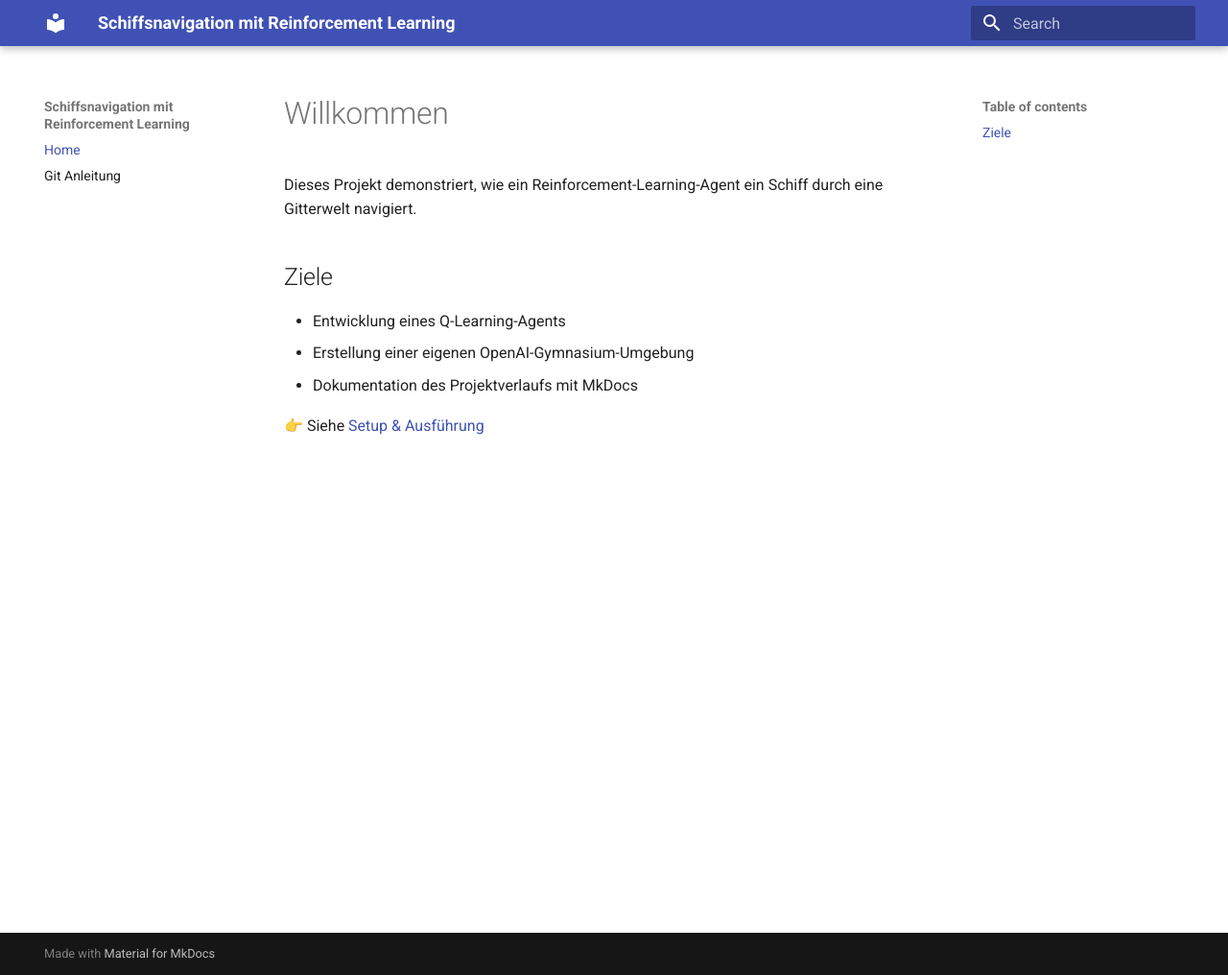
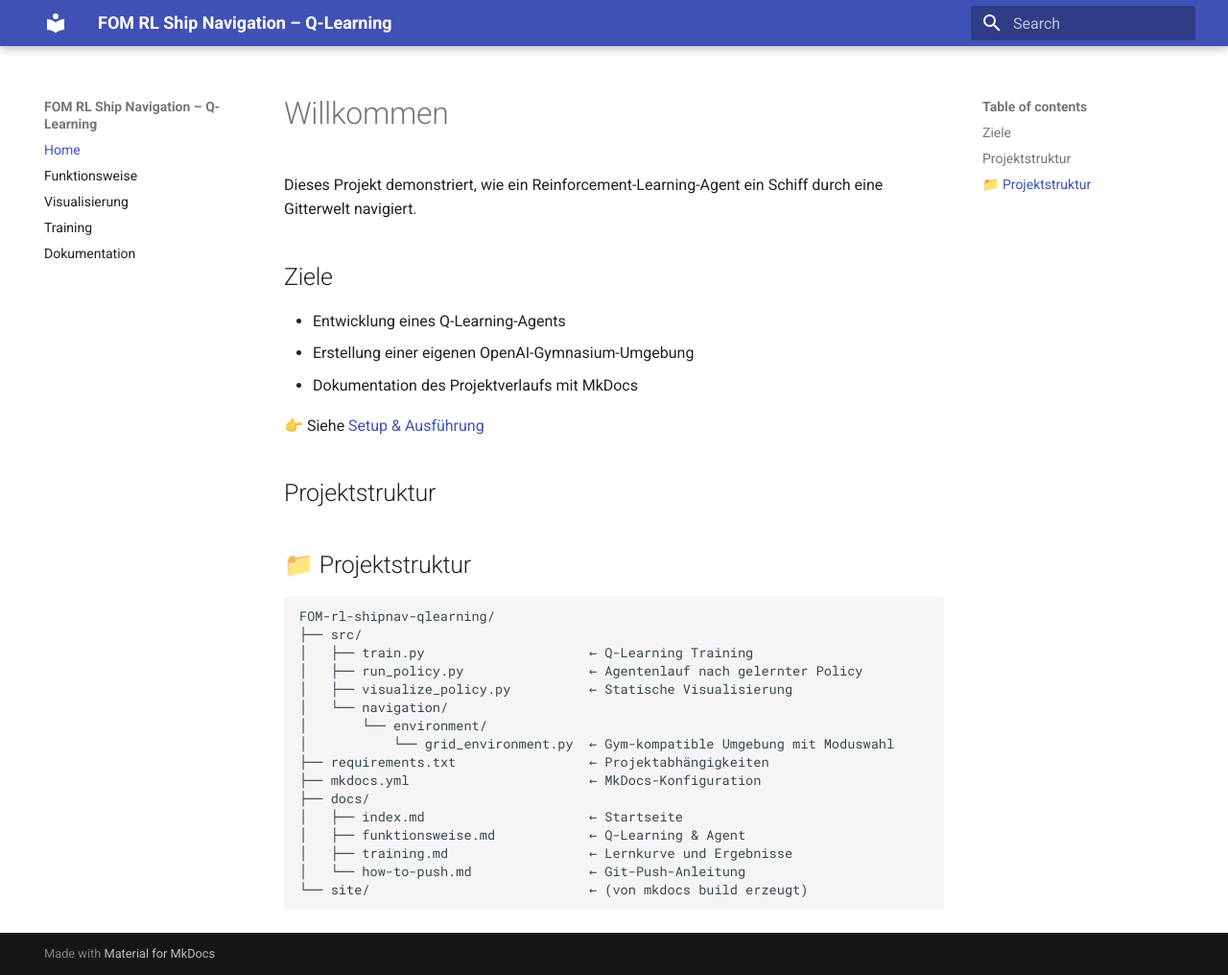
Before and after one commit to Ul012/FOM-RL-Schiffsnavigation, an MkDocs documentation site: the page built from docs/index.md, in a window 1280 px wide and 1016 px high. Shown: the whole window at 96% size. Built offline with MkDocs 1.6.1 and Material for MkDocs 9.7.7, drawn with Linux system fonts in a browser that asks for light colours.

Commit message:
Visualisierung angepasst, mkdocs-Struktur ergänzt, requirements.txt aktualisiert

````diff
--- a/docs/index.md
+++ b/docs/index.md
@@ -8,3 +8,26 @@
 - Dokumentation des Projektverlaufs mit MkDocs
 
 👉 Siehe [Setup & Ausführung](setup.md)
+
+## Projektstruktur
+
+## 📁 Projektstruktur
+
+```text
+FOM-rl-shipnav-qlearning/
+├── src/
+│   ├── train.py                     ← Q-Learning Training
+│   ├── run_policy.py                ← Agentenlauf nach gelernter Policy
+│   ├── visualize_policy.py          ← Statische Visualisierung
+│   └── navigation/
+│       └── environment/
+│           └── grid_environment.py  ← Gym-kompatible Umgebung mit Moduswahl
+├── requirements.txt                 ← Projektabhängigkeiten
+├── mkdocs.yml                       ← MkDocs-Konfiguration
+├── docs/
+│   ├── index.md                     ← Startseite
+│   ├── funktionsweise.md            ← Q-Learning & Agent
+│   ├── training.md                  ← Lernkurve und Ergebnisse
+│   └── how-to-push.md               ← Git-Push-Anleitung
+└── site/                            ← (von mkdocs build erzeugt)
+```
--- a/mkdocs.yml
+++ b/mkdocs.yml
@@ -1,7 +1,11 @@
-site_name: Schiffsnavigation mit Reinforcement Learning
-theme:
-  name: material
+site_name: FOM RL Ship Navigation – Q-Learning
 
 nav:
   - Home: index.md
-  - Git Anleitung: how-to-push.md
+  - Funktionsweise: funktionsweise.md
+  - Visualisierung: visualisierung.md
+  - Training: training.md
+  - Dokumentation: how-to-push.md
+
+theme:
+  name: material
--- a/requirements.txt
+++ b/requirements.txt
@@ -28,6 +28,7 @@ paginate==0.5.7
 pathspec==0.12.1
 pillow==11.2.1
 platformdirs==4.3.8
+pygame==2.6.1
 Pygments==2.19.1
 pymdown-extensions==10.15
 pyparsing==3.2.3
````
Also changed, not shown: 1 other file.
